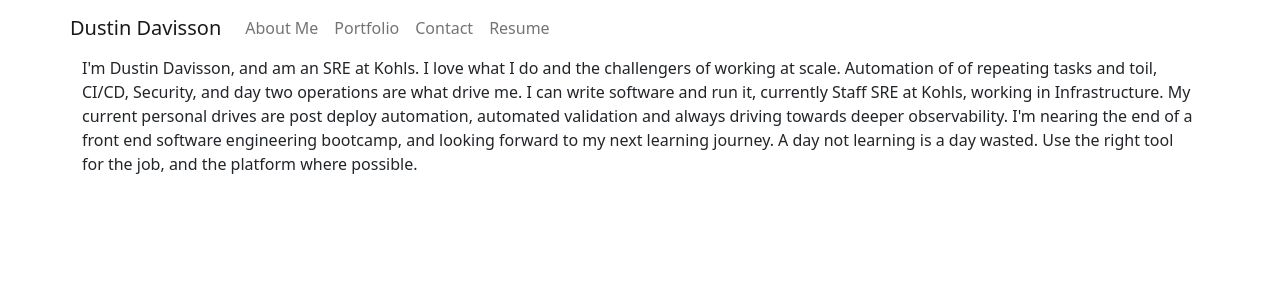
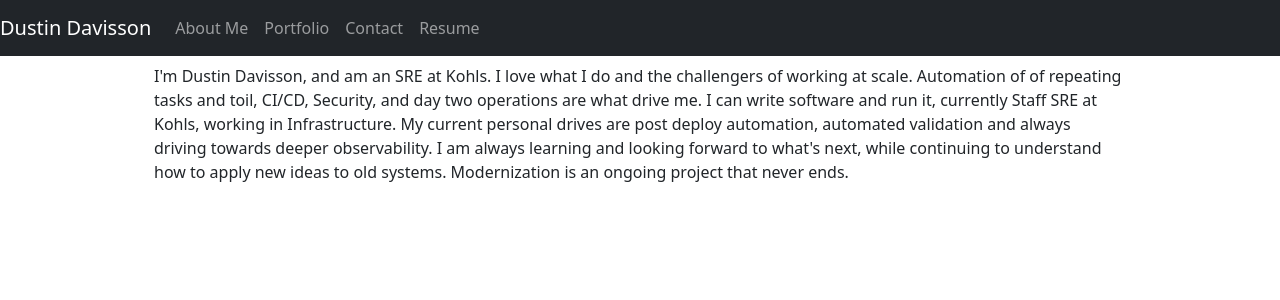
Before and after one commit to Spikeophant/portfolioliolo, a React (Create React App) app: page / in a window 1280 px wide. Shown: the top 300 px of the page. Built offline with nearby package versions, Linux system fonts and the light colour scheme.

Commit message:
Update paddings and margins to fix navbar over content.  Add github icon.

```diff
--- a/src/component/About.js
+++ b/src/component/About.js
@@ -7,8 +7,8 @@ export default function About() {
       I'm Dustin Davisson, and am an SRE at Kohls.  I love what I do and the challengers of working at scale.  Automation of
       of repeating tasks and toil, CI/CD, Security, and day two operations are what drive me.  I can write software and run it,
       currently Staff SRE at Kohls, working in Infrastructure.  My current personal drives are post deploy automation, automated
-      validation and always driving towards deeper observability.  I'm nearing the end of a front end software engineering bootcamp,
-      and looking forward to my next learning journey.  A day not learning is a day wasted. Use the right tool for the job, and the platform where possible.
+      validation and always driving towards deeper observability.  I am always learning and looking forward to what's next, while
+      continuing to understand how to apply new ideas to old systems.  Modernization is an ongoing project that never ends.
     </p>
   </div>
   )
--- a/src/component/Card.js
+++ b/src/component/Card.js
@@ -6,13 +6,15 @@ export default function ({ href, title,  content }) {
       <div className="card m-md-3">
         <div className="card-header">
           <h4 className="card-title">{ title } <a href={ href }>
-            <svg className="bi" width="32" height="32" fill="currentColor">
-              <use xlinkHref="bootstrap-icons.svg#GitHub"/>
+            <svg xmlns="http://www.w3.org/2000/svg" width="24" height="24" fill="black" className="bi bi-github"
+                 viewBox="0 0 16 16">
+              <path
+                d="M8 0C3.58 0 0 3.58 0 8c0 3.54 2.29 6.53 5.47 7.59.4.07.55-.17.55-.38 0-.19-.01-.82-.01-1.49-2.01.37-2.53-.49-2.69-.94-.09-.23-.48-.94-.82-1.13-.28-.15-.68-.52-.01-.53.63-.01 1.08.58 1.23.82.72 1.21 1.87.87 2.33.66.07-.52.28-.87.51-1.07-1.78-.2-3.64-.89-3.64-3.95 0-.87.31-1.59.82-2.15-.08-.2-.36-1.02.08-2.12 0 0 .67-.21 2.2.82.64-.18 1.32-.27 2-.27.68 0 1.36.09 2 .27 1.53-1.04 2.2-.82 2.2-.82.44 1.1.16 1.92.08 2.12.51.56.82 1.27.82 2.15 0 3.07-1.87 3.75-3.65 3.95.29.25.54.73.54 1.48 0 1.07-.01 1.93-.01 2.2 0 .21.15.46.55.38A8.012 8.012 0 0 0 16 8c0-4.42-3.58-8-8-8z"/>
             </svg>
           </a></h4>
         </div>
         <div className="card-body">
-          { content}
+          { content }
         </div>
       </div>
     </div>
--- a/src/component/Content.js
+++ b/src/component/Content.js
@@ -29,12 +29,14 @@ export default function Content() {
 
     return (
       <div>
-        <header className="row" id="header-container">
+        <header id="header-container" className="pb-3">
           <Nav currentPage={currentPage} handlePageChange={handlePageChange} />
         </header>
-        <section className="row" id='content'>
+        <div className="container-fluid ">
+        <section className="row m-5" id='content'>
           {renderPage()}
         </section>
+        </div>
     </div>
     );
 }
--- a/src/component/Nav.js
+++ b/src/component/Nav.js
@@ -1,19 +1,19 @@
 import React from 'react';
 
 
-export default function Nav({ currentPage, handlePageChange }) {
+export default function Nav({ handlePageChange }) {
   return(
-    <nav className="navbar navbar-expand-lg">
-      <a className='navbar-brand' href='#about'>Dustin Davisson</a>
+    <nav className="navbar navbar-expand-lg navbar-dark bg-dark fixed-top mb-5">
+      <a className='navbar-brand' href='/#about'>Dustin Davisson</a>
       <ul className='navbar-nav mr-auto'>
         <li className='nav-item'>
-          <a className='nav-link' href='#about' onClick={() => handlePageChange('About')}>About Me</a>
+          <a className='nav-link' href='/#about' onClick={() => handlePageChange('About')}>About Me</a>
         </li>
         <li className='nav-item'>
-          <a className='nav-link' href='#portfolio' onClick={() => handlePageChange('Portfolio')}>Portfolio</a>
+          <a className='nav-link' href='/#portfolio' onClick={() => handlePageChange('Portfolio')}>Portfolio</a>
         </li>
         <li className='nav-item'>
-          <a className='nav-link' href='#contact' onClick={() => handlePageChange('Contact')}>Contact</a>
+          <a className='nav-link' href='/#contact' onClick={() => handlePageChange('Contact')}>Contact</a>
         </li>
         <li className='nav-item'>
           <a className='nav-link' href='https://www.linkedin.com/in/dustin-davisson-32349897/'>Resume</a>
```
